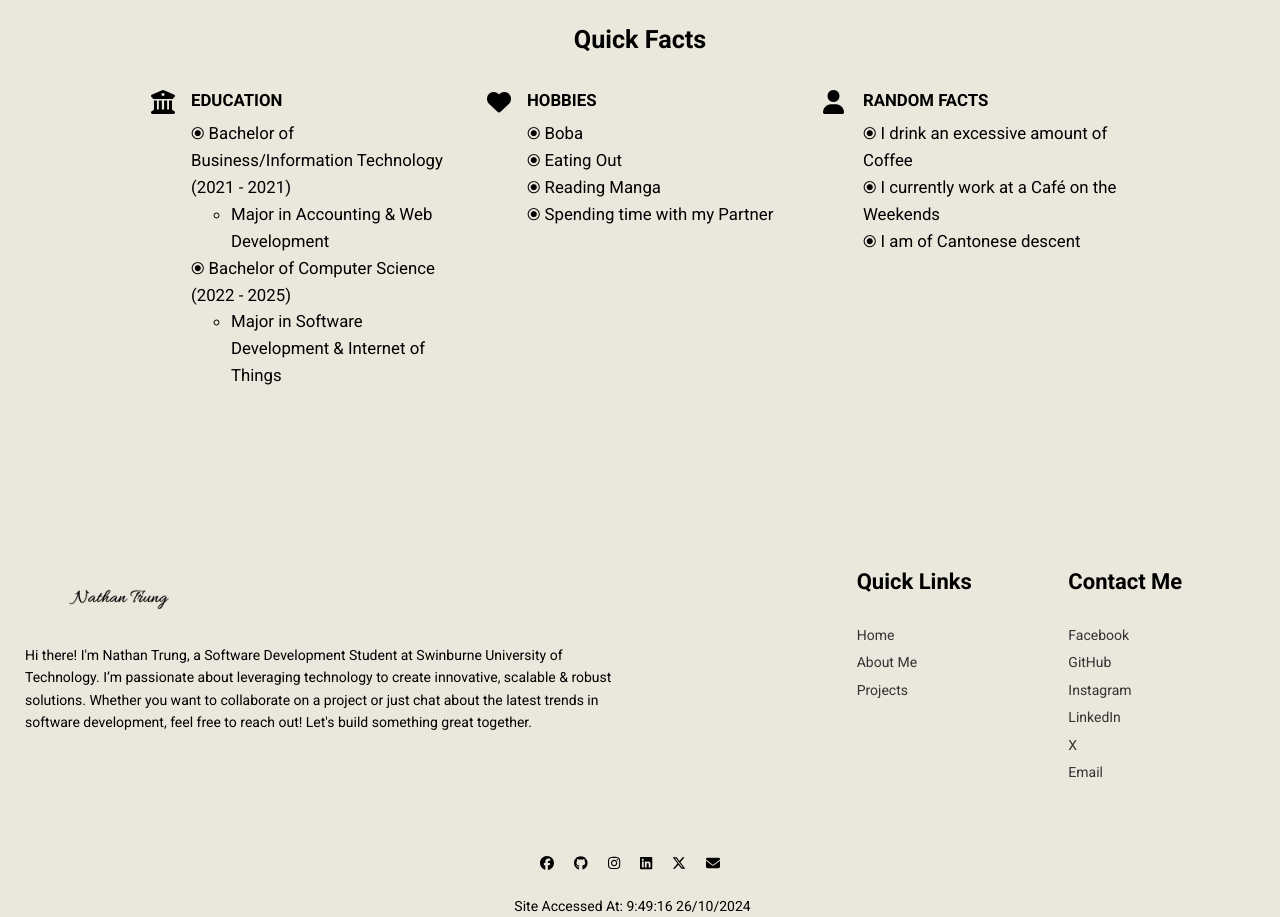
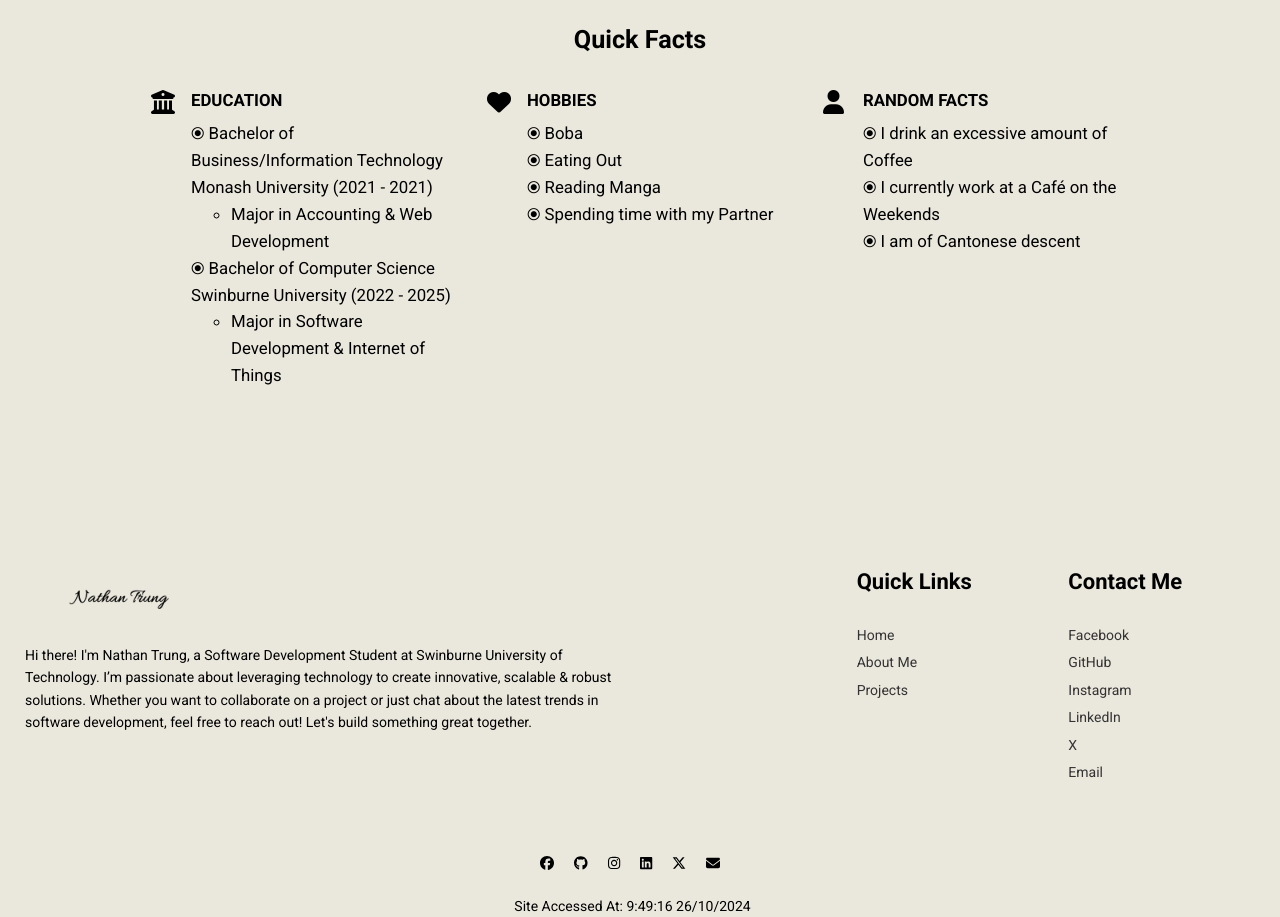
Before and after one commit to NathanTrung/Personal-Site, a React (Create React App) app: page /about in a window 1280 px wide. Shown: the part 860-1777 px from the top of the page. Built offline with nearby package versions, Linux system fonts and the light colour scheme.

Commit message:
URL Finished

```diff
--- a/public/index.html
+++ b/public/index.html
@@ -16,6 +16,12 @@
     <link rel="manifest" href="%PUBLIC_URL%/manifest.json" />
     <link rel="stylesheet" href="https://cdnjs.cloudflare.com/ajax/libs/font-awesome/5.15.3/css/all.min.css">
     <title>Nathan Trung</title>
+    <script>
+      if (window.location.hostname === "nathantrung.web.app") {
+        window.location.replace("https://www.nathantrung.com" + window.location.pathname);
+      }
+    </script>
+
   </head>
   <body>
     <div id="root"></div>
--- a/src/pages/About/About/About.js
+++ b/src/pages/About/About/About.js
@@ -37,7 +37,7 @@ class Info extends React.Component {
                   <article>
                   <i className="fa fa-university"></i>
                     <h6 className="heading">Education</h6>
-                    <p>⦿ Bachelor of Business/Information Technology <br></br>(2021 - 2021)<br></br><ul><li>Major in Accounting & Web Development</li></ul>⦿ Bachelor of Computer Science <br></br>(2022 - 2025)<ul><li>Major in Software Development & Internet of Things</li></ul></p>
+                    <p>⦿ Bachelor of Business/Information Technology <br></br>Monash University (2021 - 2021)<br></br><ul><li>Major in Accounting & Web Development</li></ul>⦿ Bachelor of Computer Science <br></br>Swinburne University (2022 - 2025)<ul><li>Major in Software Development & Internet of Things</li></ul></p>
                   </article>
                 </li>
                 <li className="one_third">
```
Also changed, not shown: firebase.json.
